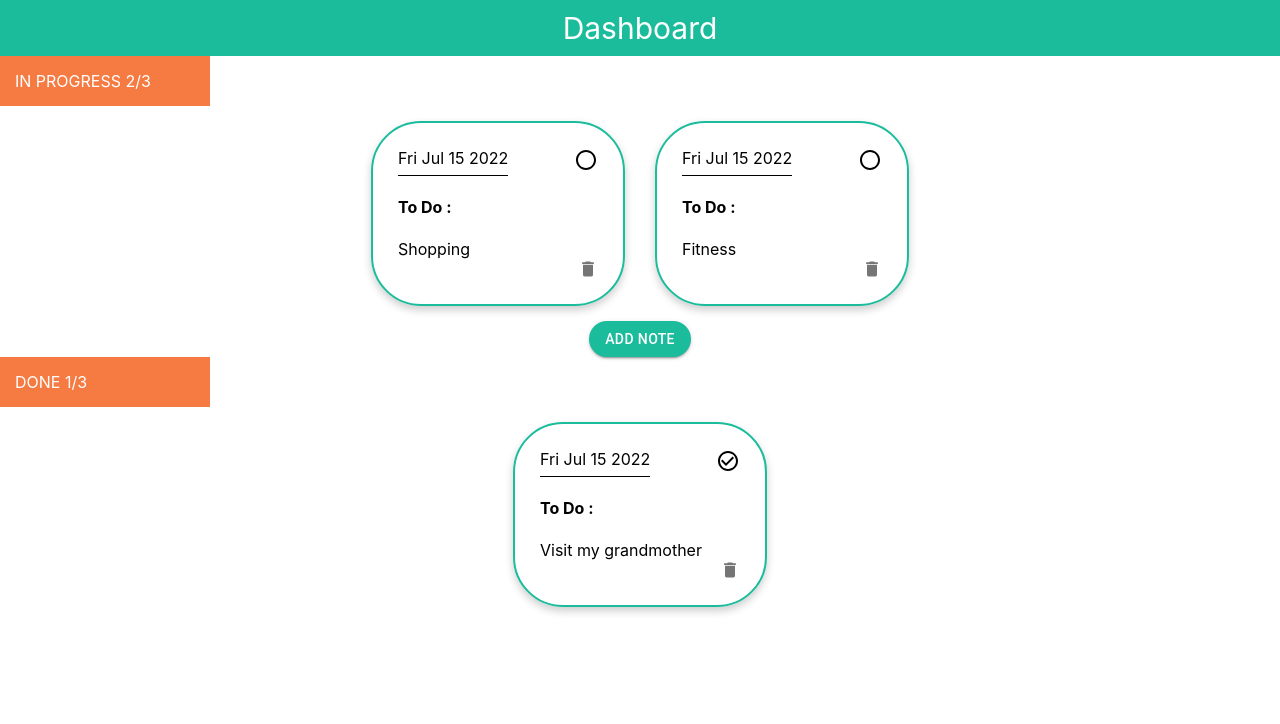
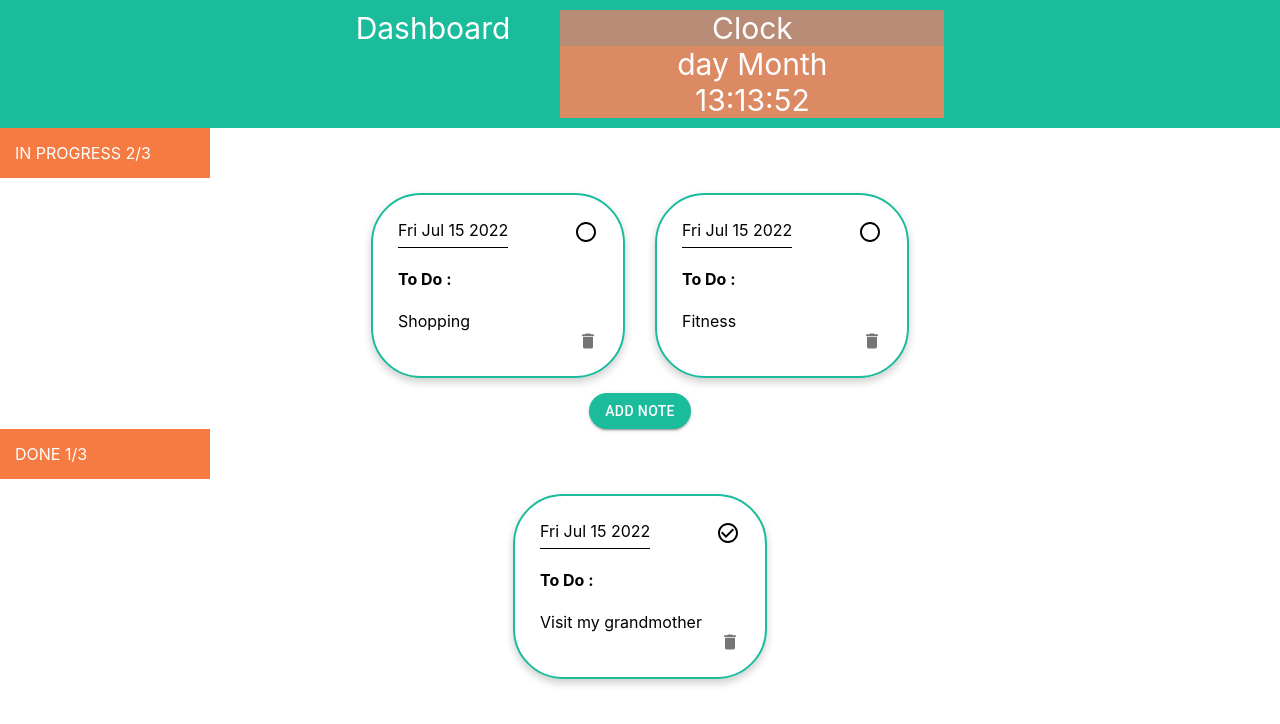
Before and after one commit to NatalijaKostovska/todo-notes-app, a React (Create React App) app: page / in a window 1280 px wide. Shown: the top 724 px of the page. Built offline with nearby package versions, Linux system fonts and the light colour scheme.

Commit message:
add clock

```diff
--- a/src/components/Header/Header.js
+++ b/src/components/Header/Header.js
@@ -1,10 +1,29 @@
-import React from 'react';
+import React, { useEffect, useState } from 'react';
 import './styles.css';
 
 function Header() {
+
+    const [time, setTime] = useState();
+
+    const getTime = () => {
+        let today = new Date();
+        setTime(today.getHours() + ':' + today.getMinutes() + ':' + today.getSeconds())
+    }
+
+    useEffect(() => {
+        setInterval(() => getTime(), 1000);
+    }, [time])
+
     return (
         <div className="header">
             Dashboard
+            <div className='header-clock'>
+                Clock
+                <div className='clock-box'>
+                    <div className='clock-day-month'><span>day</span> <span>Month</span></div>
+                    <span>{time}</span>
+                </div>
+            </div>
         </div>
     )
 }
--- a/src/components/Header/styles.css
+++ b/src/components/Header/styles.css
@@ -4,4 +4,20 @@
     background: #1abc9c;
     color: white;
     font-size: 30px;
+    display: flex;
+    width: 100%;
+    justify-content: center;
+    gap: 50px
 }
+
+.header-clock {
+    background-color: #b98c77;
+    width: 30%;
+
+}
+
+.clock-box {
+    background-color: #db8a64;
+}
+
+.clock-day-month {}
```
